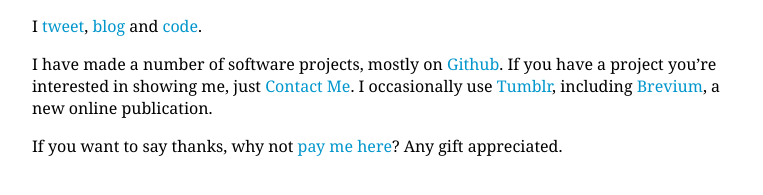
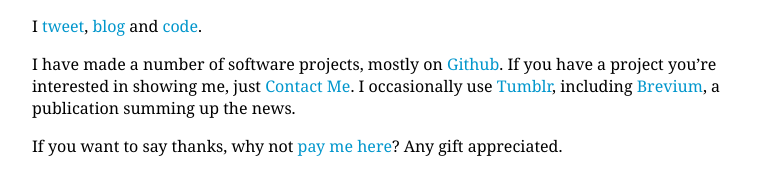
Before and after one commit to ir-g/ir-g.github.io, a Jekyll site: the page built from index.md, in a window 1280 px wide. Shown: the part 193-388 px from the top of the page, without its empty margins (258-1021 px from the left). Built offline with Jekyll 4.4.1, drawn with Linux system fonts in a browser that asks for light colours.

Commit message:
Update index.md

```diff
--- a/index.md
+++ b/index.md
@@ -12,6 +12,6 @@
 <!--
 I also have some interest in UK and International politics, and the wider affect it can and does have.
 -->
-I occasionally use [Tumblr](http://ir-g.tumblr.com), including [Brevium](http://brevium-uk.tumblr.com/), a new online publication.
+I occasionally use [Tumblr](http://ir-g.tumblr.com), including [Brevium](http://brevium-uk.tumblr.com/), a publication summing up the news.
 
 If you want to say thanks, why not [pay me here](https://paypal.me/irg)? Any gift appreciated.
```
